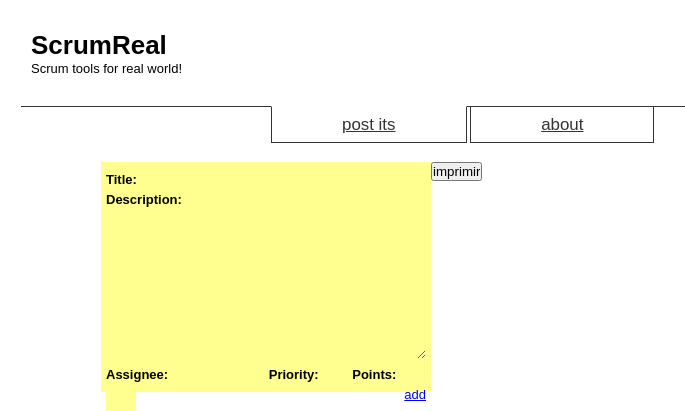
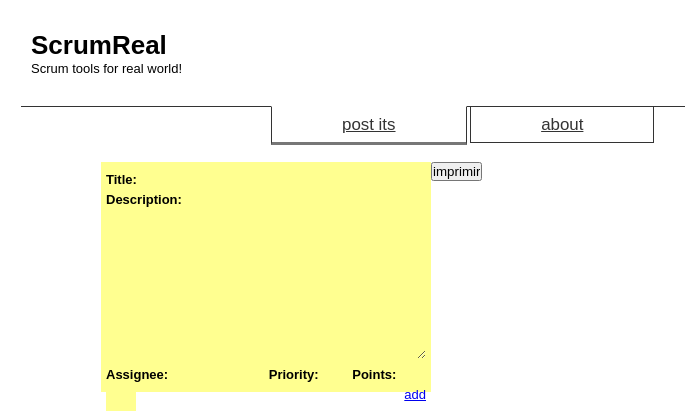
Before and after one commit to rogeriofalcone/scrumreal, a Flask app: page / in a window 1280 px wide, with the pointer over the restyled element. Shown: the top 411 px of the page, without its empty margins (169-854 px from the left). Run offline with Flask 2, Linux system fonts and the light colour scheme.

Commit message:
modificado highlight do hover do menu

```diff
--- a/static/css/design.css
+++ b/static/css/design.css
@@ -38,7 +38,7 @@
 }
 
 #nav li a:hover {
-    border-top:1px solid #fff;
+    border-bottom:3px solid #777;
 }
 
 .menu_active {
```
